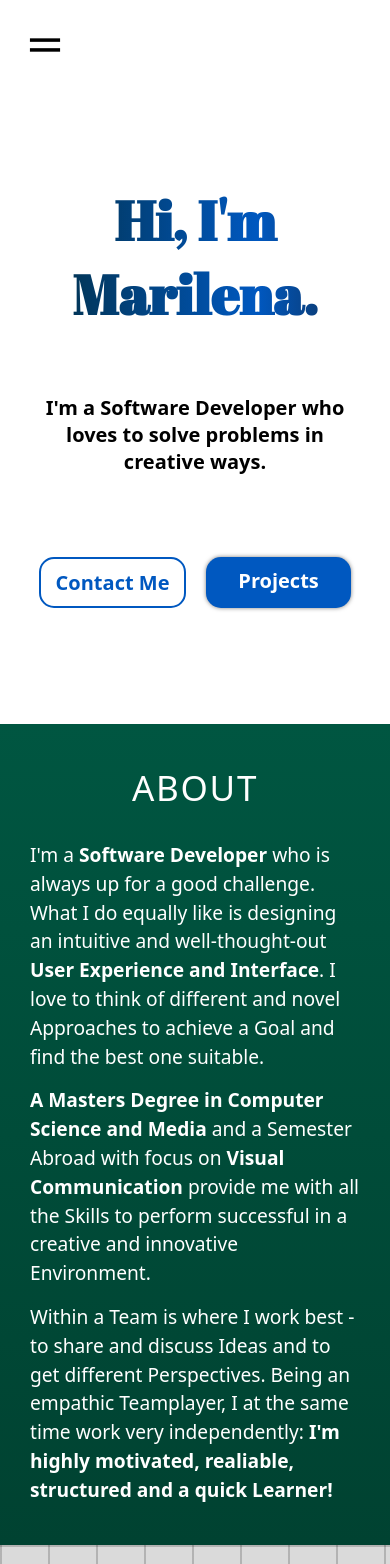
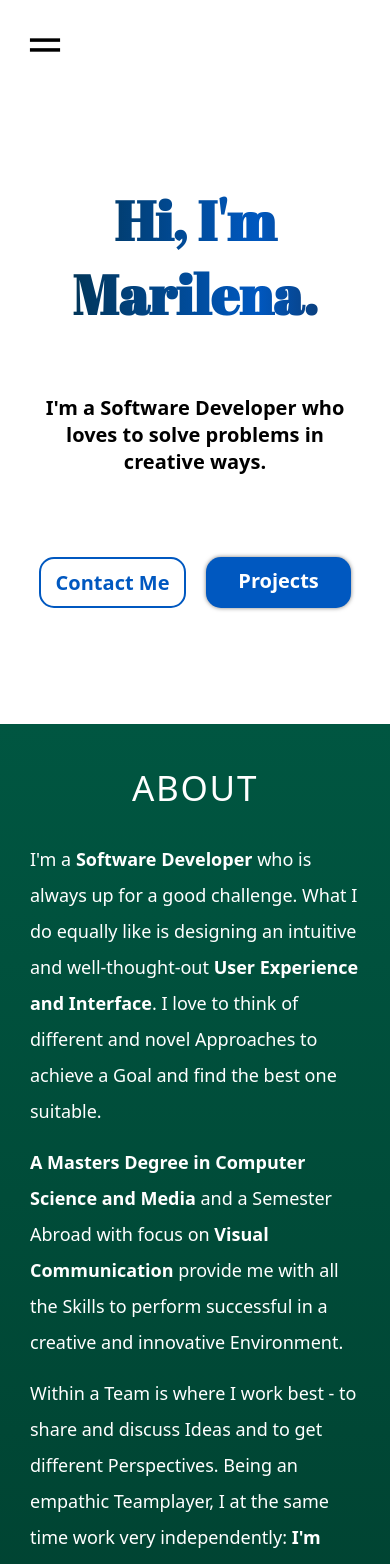
Before and after one commit to marifroe/Portfolio, a React (Vite) app: page / in a window 390 px wide. Shown: the top 1564 px of the page. Built offline with nearby package versions, Linux system fonts and the light colour scheme.

Commit message:
minor design changes

```diff
--- a/src/components/About/About.module.css
+++ b/src/components/About/About.module.css
@@ -38,7 +38,7 @@
   display: flex;
   flex-direction: column;
   gap: 15px;
-  font-size: larger;
+  font-size: 18px;
   font-weight: 500;
   text-align: justify;
   line-height: 1.5;
@@ -165,5 +165,6 @@
   .content {
     text-align: left;
     font-weight: 400;
+    line-height: 2;
   }
 }
```
